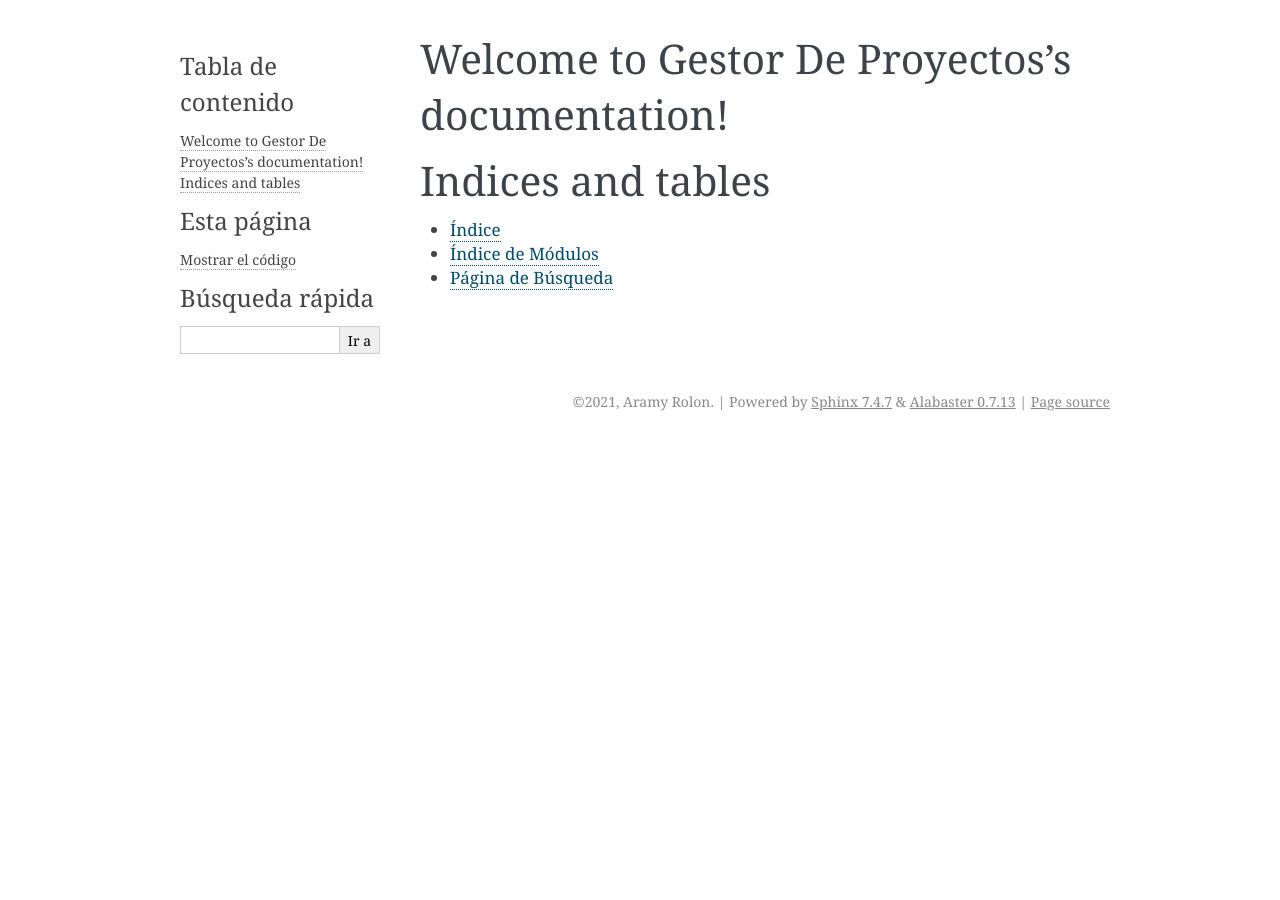
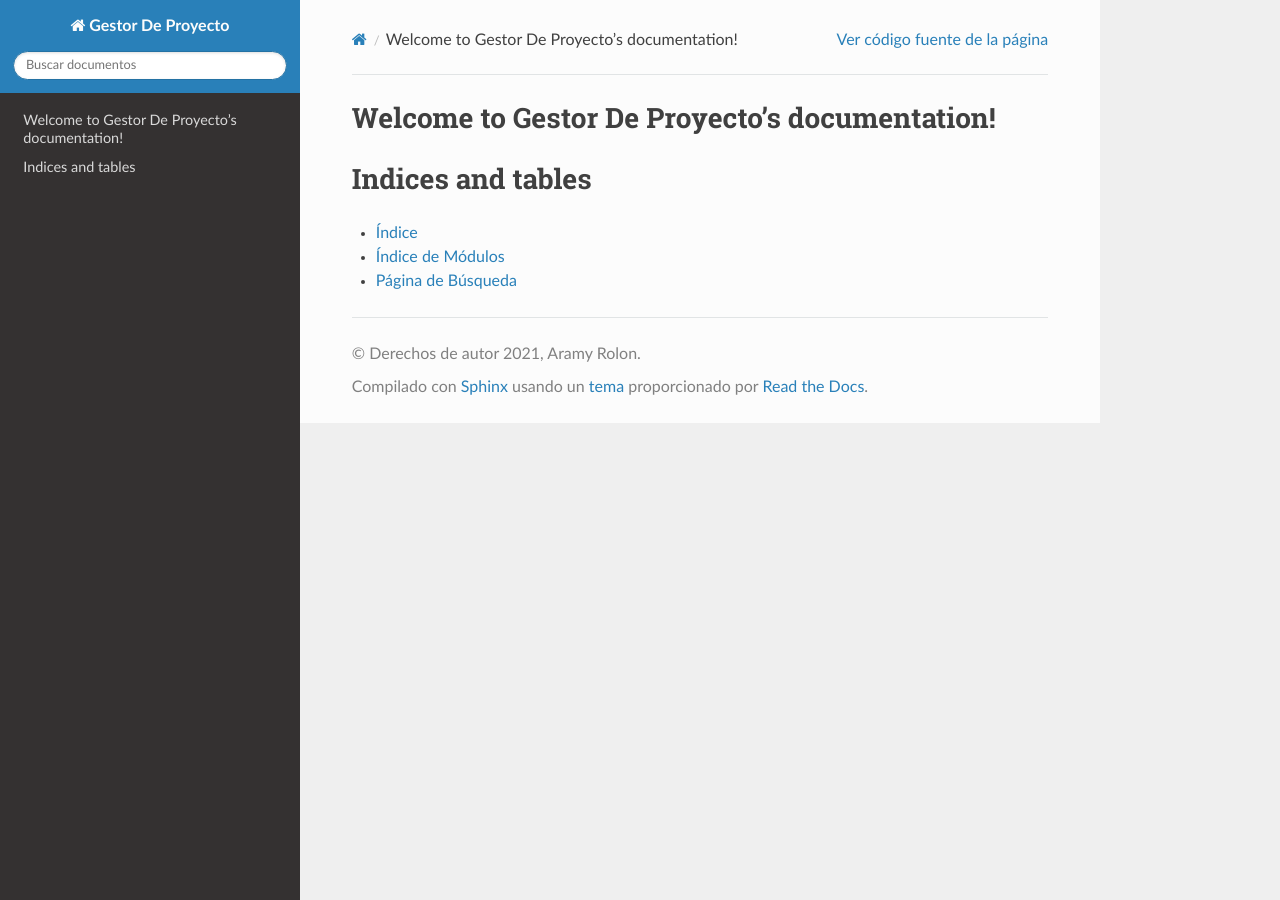
Before and after one commit to ararolon/MyDjango, a Sphinx documentation site: the page built from docs/index.rst, in a window 1280 px wide. Built offline with Sphinx 7.4.7 and the Read the Docs theme 2.0.0, drawn with Linux system fonts in a browser that asks for light colours.

Commit message:
documentacion casi resuelto

```diff
--- a/docs/conf.py
+++ b/docs/conf.py
@@ -12,18 +12,18 @@
 #
 import os
 import sys
-#sys.path.insert(0, os.path.abspath('..'))
-sys.path.insert(0, os.path.abspath('../..'))
-os.environ.setdefault("DJANGO_SETTINGS_MODULE", "DjangoPrueba/settings/development")
+sys.path.insert(0, os.path.abspath('../'))
+os.environ.setdefault("DJANGO_SETTINGS_MODULE", "DjangoPrueba.settings.development")
+
 
 # -- Project information -----------------------------------------------------
 
-project = 'Gestor De Proyectos'
+project = 'Gestor De Proyecto'
 copyright = '2021, Aramy Rolon'
 author = 'Aramy Rolon'
 
 # The full version, including alpha/beta/rc tags
-release = '0.1'
+release = '2021'
 
 
 # -- General configuration ---------------------------------------------------
@@ -31,7 +31,8 @@ release = '0.1'
 # Add any Sphinx extension module names here, as strings. They can be
 # extensions coming with Sphinx (named 'sphinx.ext.*') or your custom
 # ones.
-extensions = ['sphinx.ext.autodoc','sphinx.ext.ifconfig']
+extensions = ['sphinx.ext.autodoc','sphinx.ext.ifconfig','sphinx_rtd_theme'
+]
 
 # Add any paths that contain templates here, relative to this directory.
 templates_path = ['_templates']
@@ -54,7 +55,7 @@ exclude_patterns = ['_build', 'Thumbs.db', '.DS_Store']
 # The theme to use for HTML and HTML Help pages.  See the documentation for
 # a list of builtin themes.
 #
-html_theme = 'alabaster'
+html_theme = 'sphinx_rtd_theme'
 
 # Add any paths that contain custom static files (such as style sheets) here,
 # relative to this directory. They are copied after the builtin static files,
--- a/docs/index.rst
+++ b/docs/index.rst
@@ -1,19 +1,15 @@
-.. Gestor De Proyectos documentation master file, created by
-   sphinx-quickstart on Sun Oct  3 15:17:39 2021.
+.. Gestor De Proyecto documentation master file, created by
+   sphinx-quickstart on Sun Oct  3 16:35:32 2021.
    You can adapt this file completely to your liking, but it should at least
    contain the root `toctree` directive.
 
-Welcome to Gestor De Proyectos's documentation!
-===============================================
+Welcome to Gestor De Proyecto's documentation!
+==============================================
 
 .. toctree::
    :maxdepth: 2
    :caption: Contents:
-   modules
    source/SSO
-   source/Usuarios
-
-
 
 Indices and tables
 ==================
```
